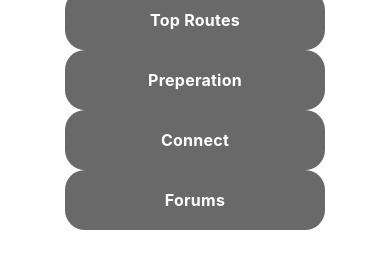
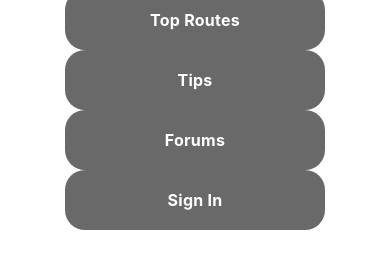
Before and after one commit to tstevens728/vanlife, a React Native app in the folder VanLife/: screen / in a window 390 px wide. Shown: the part 140-408 px from the top of the page. Built offline with nearby package versions, Linux system fonts and the light colour scheme.

Commit message:
Updated buttons and colors

```diff
--- a/VanLife/App.js
+++ b/VanLife/App.js
@@ -14,13 +14,13 @@ export default function App() {
           <Text style={styles.text}>{'Top Routes'}</Text>
         </Pressable>
         <Pressable style={styles.pressable}>
-          <Text style={styles.text}>{'Preperation'}</Text>
-        </Pressable>
-        <Pressable style={styles.pressable}>
-          <Text style={styles.text}>{'Connect'}</Text>
+          <Text style={styles.text}>{'Tips'}</Text>
         </Pressable>
         <Pressable style={styles.pressable}>
           <Text style={styles.text}>{'Forums'}</Text>
+        </Pressable>
+        <Pressable style={styles.pressable}>
+          <Text style={styles.text}>{'Sign In'}</Text>
         </Pressable>
       </View>
     </View>
```
